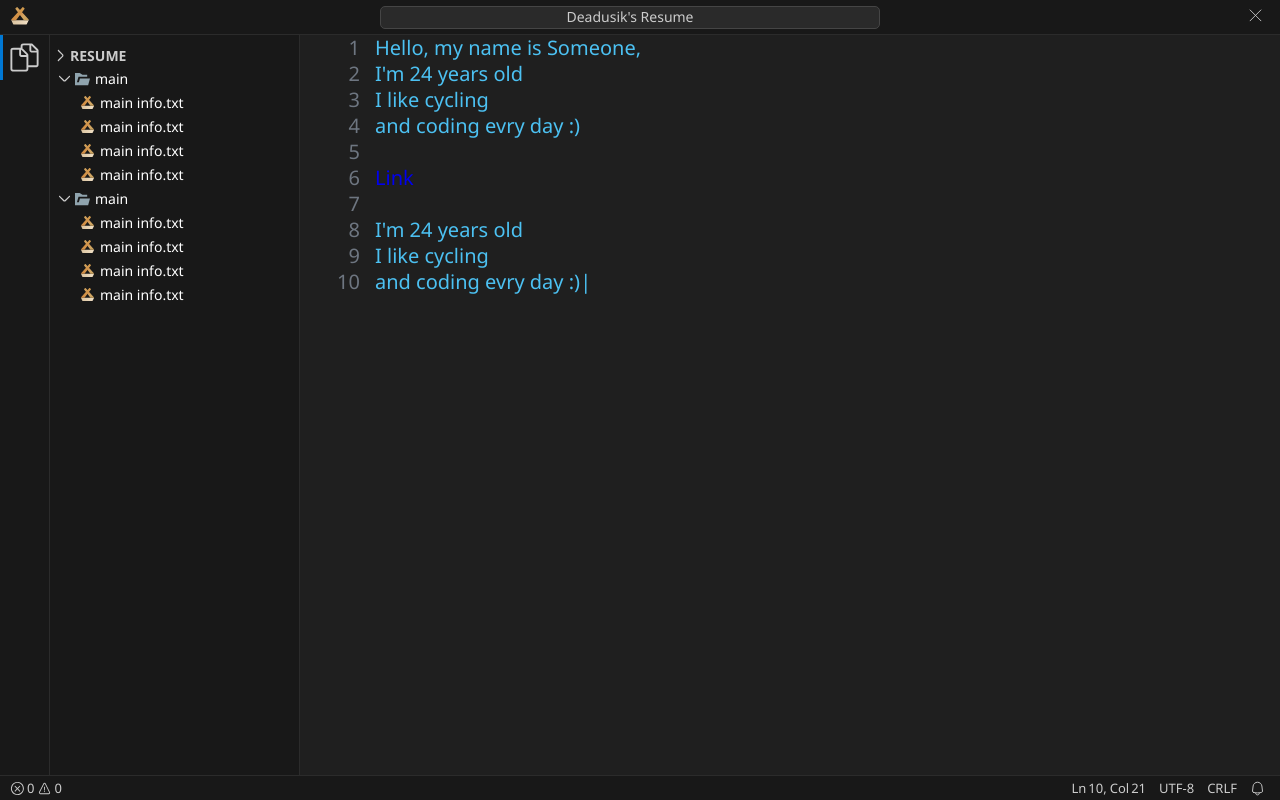
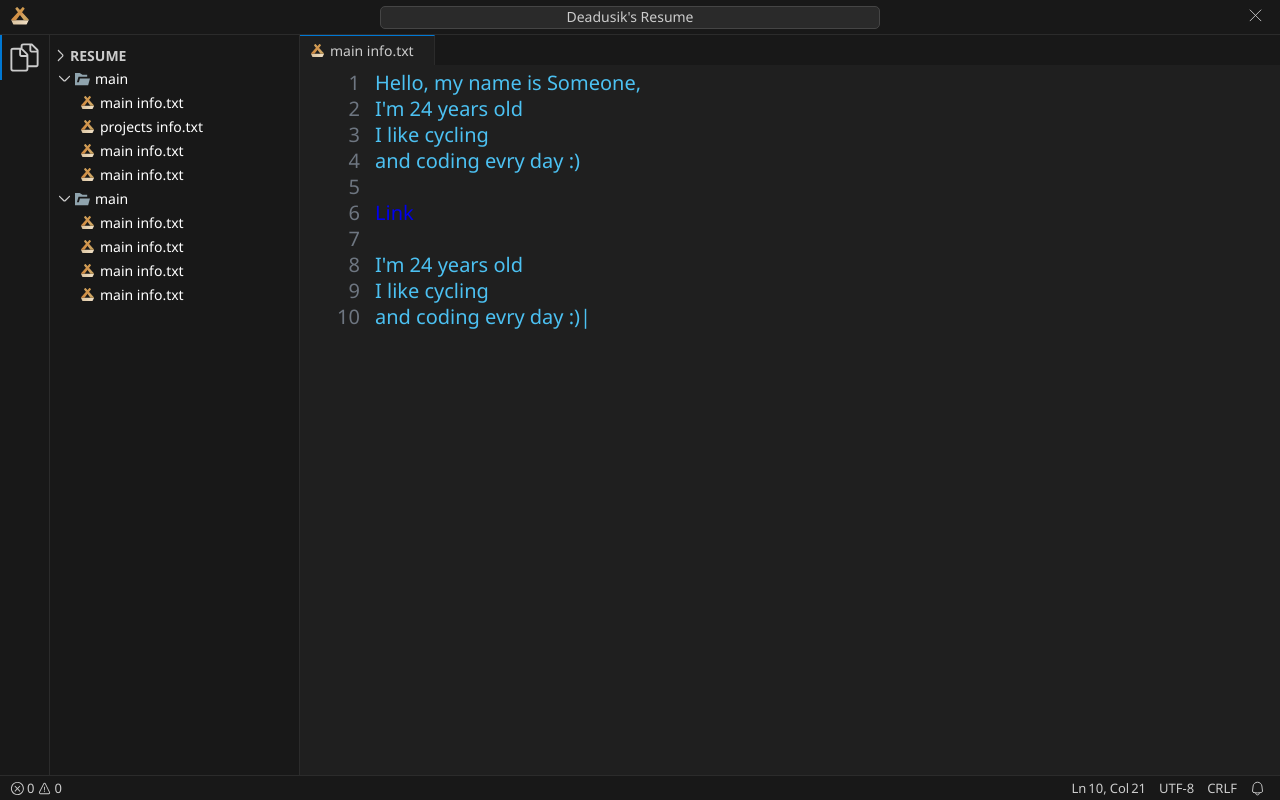
Before and after one commit to Deadusik/deadusik.github.io, a website with bundled scripts: page index.html in a window 1280 px wide. Built offline with nearby package versions, Linux system fonts and the light colour scheme.

Commit message:
added file tab element

```diff
--- a/index.html
+++ b/index.html
@@ -62,7 +62,7 @@
                                     <!-- file -->
                                     <div class="file">
                                         <div class="file__content">
-                                            <h3 class="file__title">main info.txt</h3>
+                                            <h3 class="file__title">projects info.txt</h3>
                                         </div>
                                     </div>
                                     <!-- file -->
@@ -119,10 +119,21 @@
             </aside>
             <!-- EDITOR -->
             <div class="editor page__editor">
-                <div id="counter" class="line-counter">
-                    <p class="line-counter__number">1</p>
+                <!-- tabs -->
+                <div class="files-bar">
+                    <div class="file-tab">
+                        <h3 class="file-tab__title">
+                            main info.txt
+                        </h3>
+                    </div>
                 </div>
-                <div id="editor" contenteditable="false" class="editor__text-area">
+                <!-- text area block -->
+                <div class="editor__text-area-block">
+                    <div id="counter" class="line-counter">
+                        <p class="line-counter__number">1</p>
+                    </div>
+                    <div id="editor" contenteditable="false" class="editor__text-area">
+                    </div>
                 </div>
             </div>
             <!-- FOOTER -->
--- a/js/editor/editor.js
+++ b/js/editor/editor.js
@@ -1,4 +1,4 @@
-import { setCusorInfo, setEditorText } from "./editorUtils.js"
+import { setCusorInfo, setEditorText } from "./editor-utils.js"
 
 const ITEM_CLASS = 'line-counter__number'
 let count = 0
--- a/js/editor/textData.js
+++ b/js/editor/text-data.js
@@ -8,6 +8,14 @@ and coding evry day :)
 I'm 24 years old
 I like cycling
 and coding evry day :)`
+
+export const someText2 = `Now I will tell you
+a little bit about
+my project
+
+first prjects is something
+it's very intresting
+bla bla bla`
 
 export const easterEggText = `
 
--- a/js/explorer.js
+++ b/js/explorer.js
@@ -1,6 +1,6 @@
 import { clearEditor } from "./editor/editor.js"
-import { setEditorText } from "./editor/editorUtils.js"
-import { someText } from "./editor/textData.js"
+import { setEditorText } from "./editor/editor-utils.js"
+import { someText, someText2 } from "./editor/text-data.js"
 
 export function initExplorer(explorer, editor) {
     if (explorer && editor) {
@@ -32,5 +32,13 @@ function setEditorContent(fileName) {
             setEditorText(someText, 10)
             break
         }
+        case 'projects info.txt': {
+            clearEditor()
+            setEditorText(someText2, 10)
+            break
+        }
+        default: {
+            clearEditor()
+        }
     }
 }
--- a/js/index.js
+++ b/js/index.js
@@ -1,6 +1,6 @@
-import { setEditorText } from "./editor/editorUtils.js";
+import { setEditorText } from "./editor/editor-utils.js";
 import { initEditor } from "./editor/editor.js";
-import { easterEggText, someText } from "./editor/textData.js";
+import { easterEggText, someText } from "./editor/text-data.js";
 import { initExplorer } from "./explorer.js";
 
 main()
--- a/scss/components/_editor.scss
+++ b/scss/components/_editor.scss
@@ -5,11 +5,17 @@ $editor-line-height: 1.3;
 .editor {
     grid-area: editor;
     display: flex;
+    flex-direction: column;
     font-family: 'Fira Code', Consolas, monospace, sans-serif;
     font-size: 20px;
     background-color: colors.$bg;
     user-select: none;
     overflow: auto;
+
+    &__text-area-block {
+        display: flex;
+        margin-top: 5px;
+    }
 
     &__text-area {
         flex-grow: 1;
--- a/scss/components/_sidebar.scss
+++ b/scss/components/_sidebar.scss
@@ -37,7 +37,7 @@
         &::before {
             content: '';
             position: absolute;
-            width: 3px;
+            width: 2px;
             height: 100%;
             left: 0;
             top: 0;
--- /dev/null
+++ b/scss/components/files_bar/_files-bar.scss
@@ -0,0 +1,38 @@
+@use 'colors' as colors;
+
+.files-bar {
+    width: 100%;
+    height: 100%;
+    height: 30px;
+    background-color: colors.$bg-dark;
+}
+
+.file-tab {
+    display: inline-flex;
+    align-items: center;
+    padding-right: 20px;
+    padding-left: 30px;
+    height: 100%;
+    background-color: colors.$bg;
+    border-right: 1px solid colors.$block-border;
+    border-top: 1px solid colors.$line-blue;
+
+    &__title {
+        font-weight: 400;
+        font-size: 14px;
+        color: colors.$text-gray;
+        position: relative;
+
+        &::before {
+            content: "";
+            position: absolute;
+            background-image: url('../assets/vs.svg');
+            width: 15px;
+            height: 15px;
+            background-size: cover;
+            left: -20px;
+            top: 0px;
+            transform: rotate(90deg);
+        }
+    }
+}
--- a/scss/index.scss
+++ b/scss/index.scss
@@ -19,5 +19,6 @@
 @use 'components/explorer';
 @use 'components/editor';
 
+@use 'components/files_bar/files-bar';
 @use 'components/explorer_items/file';
 @use 'components/explorer_items/folder';
```
Also changed, not shown: css/index.css, js/editor/editor-utils.js (renamed from js/editor/editorUtils.js).
